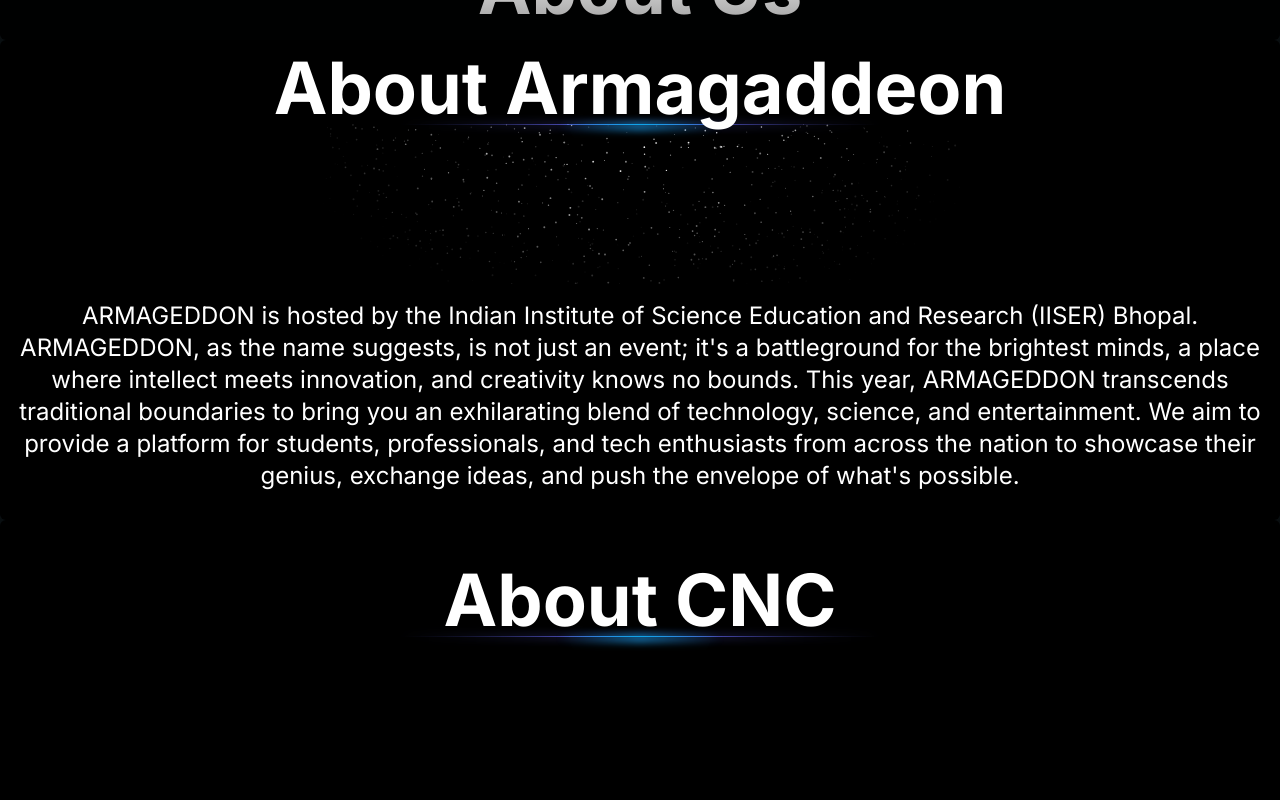
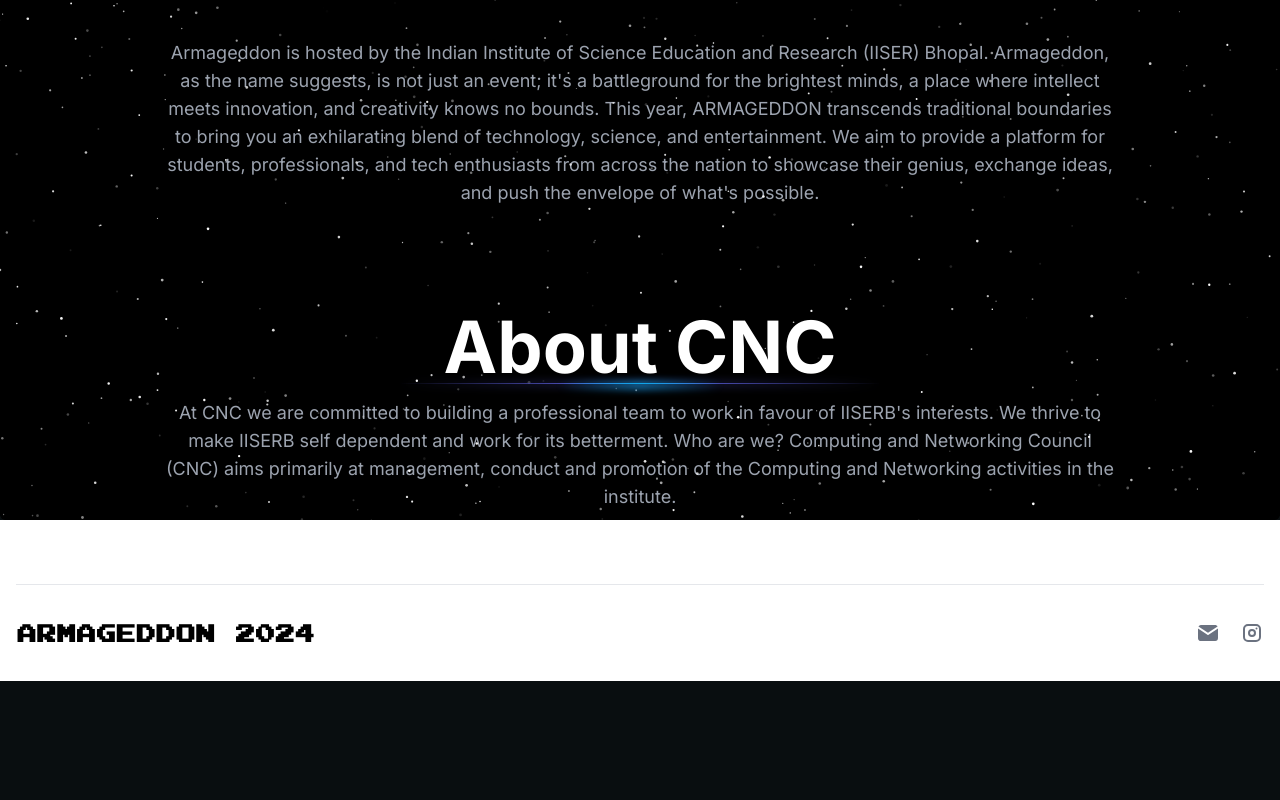
Before and after one commit to Ayushman-Saha/arma-next-24, a Next.js app: page /about in a window 1280 px wide. Shown: the part 280-1080 px from the top of the page. After the commit the page ends 961 px from the top, so only its background shows below. Built offline with nearby package versions, Linux system fonts and the light colour scheme.

Commit message:
Refactor the about page and added the contact page. Changed footer color. Minor UI fix

```diff
--- a/src/app/about/page.tsx
+++ b/src/app/about/page.tsx
@@ -20,7 +20,7 @@ function AboutPage() {
   return (
     <div>
 
-        <div className="h-[20rem] w-full rounded-md flex md:items-end md:justify-center text-center bg-black/[0.96] antialiased bg-grid-white/[0.02] relative overflow-hidden">
+        {/* <div className="h-[20rem] w-full rounded-md flex md:items-end md:justify-center text-center bg-black/[0.96] antialiased bg-grid-white/[0.02] relative overflow-hidden">
         <Spotlight
             className="-top-40 left-0 md:left-60 md:-top-20"
             fill="white"
@@ -32,9 +32,7 @@ function AboutPage() {
 
         </div>
 
-
-
-        </div>
+        </div> */}
         <div>
             <Teams/>
 
--- /dev/null
+++ b/src/app/contact/page.tsx
@@ -0,0 +1,27 @@
+import { SparklesCore } from '@/components/effects/Sparkles'
+import React from 'react'
+
+function Contact() {
+  return (
+    <>
+    <div className="h-[40rem] relative w-full bg-black flex flex-col items-center justify-center overflow-hidden rounded-md">
+      <div className="w-full absolute inset-0 h-screen">
+        <SparklesCore
+          id="tsparticlesfullpage"
+          background="transparent"
+          minSize={0.6}
+          maxSize={1.4}
+          particleDensity={100}
+          className="w-full h-full"
+          particleColor="#FFFFFF"
+        />
+      </div>
+      <h1 className="text-4xl md:text-7xl font-bold text-center bg-clip-text text-transparent bg-gradient-to-b from-neutral-50 to-neutral-400 bg-opacity-50 relative z-20">
+        For more details<br/> <a href='mailto:armageddon@iiserb.ac.in' className='underline'>Contact: armageddon@iiserb.ac.in</a>
+      </h1>
+    </div>
+    </>
+  )
+}
+
+export default Contact
--- a/src/components/about/Team.tsx
+++ b/src/components/about/Team.tsx
@@ -29,39 +29,41 @@ let members = [
 
 function Teams(){
     return(
-        <>
-        <div className="h-[30rem] w-full bg-black flex flex-col items-center justify-center overflow-hidden rounded-md">
+    <>
+    <div className="h-screen relative w-full bg-black flex flex-col items-center justify-center overflow-hidden rounded-md">
+      <div className="w-full absolute inset-0 h-screen">
+        <SparklesCore
+          id="tsparticlesfullpage"
+          background="transparent"
+          minSize={0.6}
+          maxSize={1.4}
+          particleDensity={100}
+          className="w-full h-full"
+          particleColor="#FFFFFF"
+        />
+      </div>
+
+      <div className="h-full w-full bg-black flex flex-col items-center justify-center overflow-hidden rounded-md mt-24">
       <h1 className="md:text-5xl text-3xl lg:text-7xl font-bold text-center text-white relative z-20">
-        About Armagaddeon
+        About Armagaddon
       </h1>
-      <div className="w-[40rem] h-40 relative">
+      <div className="w-[40rem] h-10 relative">
         {/* Gradients */}
         <div className="absolute inset-x-20 top-0 bg-gradient-to-r from-transparent via-indigo-500 to-transparent h-[2px] w-3/4 blur-sm" />
         <div className="absolute inset-x-20 top-0 bg-gradient-to-r from-transparent via-indigo-500 to-transparent h-px w-3/4" />
         <div className="absolute inset-x-60 top-0 bg-gradient-to-r from-transparent via-sky-500 to-transparent h-[5px] w-1/4 blur-sm" />
         <div className="absolute inset-x-60 top-0 bg-gradient-to-r from-transparent via-sky-500 to-transparent h-px w-1/4" />
 
-        {/* Core component */}
-        <SparklesCore
-          background="transparent"
-          minSize={0.4}
-          maxSize={1}
-          particleDensity={1200}
-          className="w-full h-full"
-          particleColor="#FFFFFF"
-        />
 
         {/* Radial Gradient to prevent sharp edges */}
         <div className="absolute inset-0 w-full h-full bg-black [mask-image:radial-gradient(350px_200px_at_top,transparent_20%,white)]"></div>
       </div>
-      <p className='text-center text-2xl p-4 mx-auto text-white'>
-    ARMAGEDDON is hosted by the Indian Institute of Science Education and Research (IISER) Bhopal. ARMAGEDDON, as the name suggests, is not just an event; it's a battleground for the brightest minds, a place where intellect meets innovation, and creativity knows no bounds. This year, ARMAGEDDON transcends traditional boundaries to bring you an exhilarating blend of technology, science, and entertainment. We aim to provide a platform for students, professionals, and tech enthusiasts from across the nation to showcase their genius, exchange ideas, and push the envelope of what's possible.
+      <p className='text-center text-lg p-4 text-gray-400 mx-36'>
+    Armageddon is hosted by the Indian Institute of Science Education and Research (IISER) Bhopal. Armageddon, as the name suggests, is not just an event; it&apos;s a battleground for the brightest minds, a place where intellect meets innovation, and creativity knows no bounds. This year, ARMAGEDDON transcends traditional boundaries to bring you an exhilarating blend of technology, science, and entertainment. We aim to provide a platform for students, professionals, and tech enthusiasts from across the nation to showcase their genius, exchange ideas, and push the envelope of what&apos;s possible.
     </p>
 
-
-
     </div>
-    <div className="h-[30rem] w-full bg-black flex flex-col items-center justify-center overflow-hidden rounded-md">
+    <div className="h-[20rem] w-full bg-black flex flex-col items-center justify-center overflow-hidden rounded-md">
       <h1 className="md:text-5xl text-3xl lg:text-7xl font-bold text-center text-white relative z-20">
         About CNC
       </h1>
@@ -72,38 +74,27 @@ function Teams(){
         <div className="absolute inset-x-60 top-0 bg-gradient-to-r from-transparent via-sky-500 to-transparent h-[5px] w-1/4 blur-sm" />
         <div className="absolute inset-x-60 top-0 bg-gradient-to-r from-transparent via-sky-500 to-transparent h-px w-1/4" />
 
-        {/* Core component */}
-        <SparklesCore
-          background="transparent"
-          minSize={0.4}
-          maxSize={1}
-          particleDensity={1200}
-          className="w-full h-full"
-          particleColor="#FFFFFF"
-        />
-
         {/* Radial Gradient to prevent sharp edges */}
         <div className="absolute inset-0 w-full h-full bg-black [mask-image:radial-gradient(350px_200px_at_top,transparent_20%,white)]"></div>
       </div>
-      <p className='text-center text-2xl p-4 mx-auto text-white'>
-At CNC we are committed to building a professional team to work in favour of IISERB's interests. We thrive to make IISERB self dependent and work for its betterment. who are we? Computing and Networking Council (CNC) aims primarily at management, conduct and promotion of the Computing and Networking activities in the institute.
+      <p className='text-center text-lg p-4 text-gray-400 mx-36'>
+At CNC we are committed to building a professional team to work in favour of IISERB&apos;s interests. We thrive to make IISERB self dependent and work for its betterment. Who are we? Computing and Networking Council (CNC) aims primarily at management, conduct and promotion of the Computing and Networking activities in the institute.
     </p>
-
-
+    </div>
 
     </div>
-        <div className="h-[30rem] w-full bg-black flex flex-col items-center justify-center overflow-hidden rounded-md">
+
+        {/* <div className="h-[30rem] w-full bg-black flex flex-col items-center justify-center overflow-hidden rounded-md">
       <h1 className="md:text-5xl text-3xl lg:text-7xl font-bold text-center text-white relative z-20">
         Meet the Team!
       </h1>
       <div className="w-[40rem] h-40 relative">
-        {/* Gradients */}
+
         <div className="absolute inset-x-20 top-0 bg-gradient-to-r from-transparent via-indigo-500 to-transparent h-[2px] w-3/4 blur-sm" />
         <div className="absolute inset-x-20 top-0 bg-gradient-to-r from-transparent via-indigo-500 to-transparent h-px w-3/4" />
         <div className="absolute inset-x-60 top-0 bg-gradient-to-r from-transparent via-sky-500 to-transparent h-[5px] w-1/4 blur-sm" />
         <div className="absolute inset-x-60 top-0 bg-gradient-to-r from-transparent via-sky-500 to-transparent h-px w-1/4" />
 
-        {/* Core component */}
         <SparklesCore
           id="tsparticlesfullpage"
           background="transparent"
@@ -114,13 +105,12 @@ At CNC we are committed to building a professional team to work in favour of IIS
           particleColor="#FFFFFF"
         />
 
-        {/* Radial Gradient to prevent sharp edges */}
         <div className="absolute inset-0 w-full h-full bg-black [mask-image:radial-gradient(350px_200px_at_top,transparent_20%,white)]"></div>
       </div>
     </div>
 
 
-        <HoverEffect items={members}/>
+        <HoverEffect items={members}/> */}
         </>
 
 
--- a/src/components/footer/footer.tsx
+++ b/src/components/footer/footer.tsx
@@ -7,7 +7,7 @@ const JoystickFont = localFont({ src: '../landing/joystix monospace.otf' })
 function Footer() {
     return (
       <>
-<footer suppressHydrationWarning={true} className="bg-white dark:bg-gray-900">
+<footer suppressHydrationWarning={true} className="bg-white dark:bg-black">
     <div className="mx-auto w-full max-w-screen-xl p-4 py-6 lg:py-8">
         <div className="md:flex md:justify-between">
 
@@ -28,12 +28,12 @@ function Footer() {
             </p>
 
           <div className="flex mt-4 sm:justify-center sm:mt-0">
-              <a href="mailto:armageddn@iiserb.ac.in" className="text-gray-500 hover:text-gray-900 dark:hover:text-white">
+              <a href="mailto:armageddon@iiserb.ac.in" className="text-gray-500 hover:text-gray-900 dark:hover:text-white">
               <svg  xmlns="http://www.w3.org/2000/svg"  width="24"  height="24"  viewBox="0 0 24 24"  fill="currentColor"  className="icon icon-tabler icons-tabler-filled icon-tabler-mail"><path stroke="none" d="M0 0h24v24H0z" fill="none"/><path d="M22 7.535v9.465a3 3 0 0 1 -2.824 2.995l-.176 .005h-14a3 3 0 0 1 -2.995 -2.824l-.005 -.176v-9.465l9.445 6.297l.116 .066a1 1 0 0 0 .878 0l.116 -.066l9.445 -6.297z" /><path d="M19 4c1.08 0 2.027 .57 2.555 1.427l-9.555 6.37l-9.555 -6.37a2.999 2.999 0 0 1 2.354 -1.42l.201 -.007h14z" /></svg>
                   <span className="sr-only">Mail</span>
               </a>
               <a href="https://www.instagram.com/armageddon_iiserb/?hl=en" className="text-gray-500 hover:text-gray-900 dark:hover:text-white ms-5">
-              <svg  xmlns="http://www.w3.org/2000/svg"  width="24"  height="24"  viewBox="0 0 24 24"  fill="none"  stroke="currentColor"  stroke-width="2"  stroke-linecap="round"  stroke-linejoin="round"  className="icon icon-tabler icons-tabler-outline icon-tabler-brand-instagram"><path stroke="none" d="M0 0h24v24H0z" fill="none"/><path d="M4 4m0 4a4 4 0 0 1 4 -4h8a4 4 0 0 1 4 4v8a4 4 0 0 1 -4 4h-8a4 4 0 0 1 -4 -4z" /><path d="M12 12m-3 0a3 3 0 1 0 6 0a3 3 0 1 0 -6 0" /><path d="M16.5 7.5l0 .01" /></svg>
+              <svg  xmlns="http://www.w3.org/2000/svg"  width="24"  height="24"  viewBox="0 0 24 24"  fill="none"  stroke="currentColor"  strokeWidth="2"  strokeLinecap="round"  strokeLinejoin="round"  className="icon icon-tabler icons-tabler-outline icon-tabler-brand-instagram"><path stroke="none" d="M0 0h24v24H0z" fill="none"/><path d="M4 4m0 4a4 4 0 0 1 4 -4h8a4 4 0 0 1 4 4v8a4 4 0 0 1 -4 4h-8a4 4 0 0 1 -4 -4z" /><path d="M12 12m-3 0a3 3 0 1 0 6 0a3 3 0 1 0 -6 0" /><path d="M16.5 7.5l0 .01" /></svg>
                   <span className="sr-only">instagram</span>
               </a>
 
--- a/src/components/landing/sponsors/Sponsors.tsx
+++ b/src/components/landing/sponsors/Sponsors.tsx
@@ -47,11 +47,7 @@ export function Sponsors(){
 
 
         </div>
-
-
-
         </>
-
     )
 
 
```
